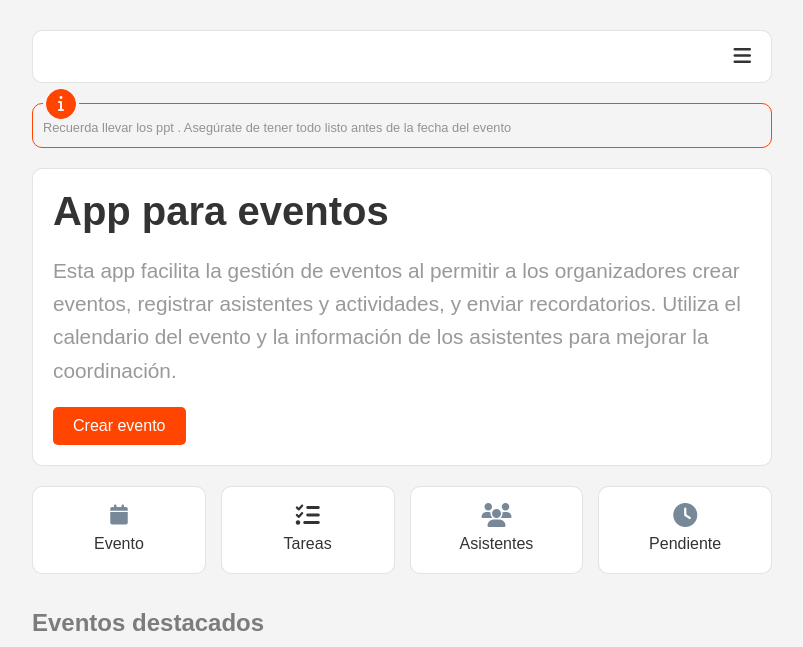
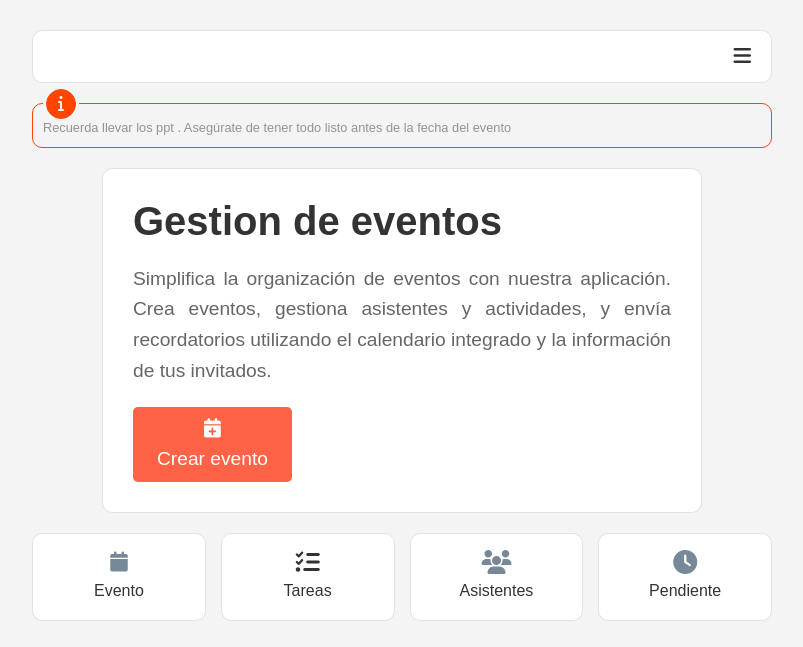
Before and after one commit to websideJuan/mobile-version-event-app, a plain HTML site: page proyecto_evento_00/index.html in a window 1280 px wide. Shown: the top 647 px of the page, without its empty margins (238-1041 px from the left). Drawn offline with Linux system fonts and the light colour scheme.

Commit message:
Update: UI --0.1.0

```diff
--- a/proyecto_evento_00/index.html
+++ b/proyecto_evento_00/index.html
@@ -140,7 +140,50 @@
     </div>
 
     <div class="container">
-      <div class="card">
+      <div
+        class="card"
+        style=" max-width: 600px; margin: 0 auto; padding: 30px; "
+      >
+        <h1 style="font-size: 2.5em; color: #333; text-align: left;">
+          Gestion de eventos
+        </h1>
+        <p style="font-size: 1.2em; color: #666; line-height: 1.6; text-align: justify">
+          Simplifica la organización de eventos con nuestra aplicación. Crea
+          eventos, gestiona asistentes y actividades, y envía recordatorios
+          utilizando el calendario integrado y la información de tus invitados.
+        </p>
+        <button
+          style="
+            background-color: #ff6347;
+            color: #fff;
+            padding: 12px 24px;
+            border: none;
+            border-radius: 5px;
+            cursor: pointer;
+            font-size: 1.2em;
+            margin-top: 20px;
+            transition: background-color 0.3s;
+          "
+        >
+          <a
+            href="./src/pages/crear_evento/crear_evento.html"
+            style="
+              text-decoration: none;
+              color: #fff;
+              display: flex;
+              align-items: center;
+              gap: 10px;
+              text-decoration: none;
+            "
+            >
+            <!-- <i class="fa-solid fa-plus"></i> -->
+              <i class="fa-solid fa-calendar-plus"></i>
+              <span>Crear evento</span>
+            </a
+          >
+        </button>
+      </div>
+      <!-- <div class="card">
         <h1>App para eventos</h1>
         <p>
           Esta app facilita la gestión de eventos al permitir a los
@@ -169,15 +212,15 @@
             Crear evento
           </a>
         </button>
-      </div>
+      </div> -->
     </div>
 
-    <div class="container" id="evento_actual" style="display: none"></div>
+    <div class="container" id="evento_actual"></div>
 
     <div class="container">
       <div class="card-container" style="overflow-x: scroll; padding-top: 0px">
         <div class="card w-f">
-          <a href="/proyecto_evento_00/src/pages/evento/evento.html" class="space-y">
+          <a href="./src/pages/evento/evento.html" class="space-y">
             <span>
               <i
                 style="color: lightslategray"
@@ -224,9 +267,7 @@
     </div>
 
     <div class="container">
-      <h2 style="color: #555555c2; margin-bottom: 2rem">
-        Eventos destacados
-      </h2>
+      <h2 style="color: #555555c2; margin-bottom: 2rem">Eventos destacados</h2>
 
       <div>
         <img
--- a/proyecto_evento_00/main.js
+++ b/proyecto_evento_00/main.js
@@ -24,7 +24,7 @@ async function Initialize() {
         Evento Actual:
       </h2>
       <p class="card live_event">
-        <a style="display: initial;" href="/proyecto_evento_00/src/pages/evento/evento.html" class="navegation">${
+        <a style="display: initial;" href="./src/pages/evento/evento.html" class="navegation">${
           "<i class='fa-solid fa-circle' style='color: yellowgreen;'></i> " +
           data.eventos.evento_actual.name
         }</a>
@@ -32,8 +32,7 @@ async function Initialize() {
     `;
   }
 
-  const operarioCompleto = data.operarios
-    .filter((operario) => operario.id == 1)
+  const operarioCompleto = data.operarios.filter((operario) => operario.id == 1)
     .map((operario) => {
       const maquinas = data.maquinas.filter(
         (maquina) => maquina.operarioId == operario.id
```
Also changed, not shown: proyecto_evento_00/src/pages/evento/evento.html (+25 -1 lines), proyecto_evento_00/src/pages/evento/evento.js (+40 -21 lines).
